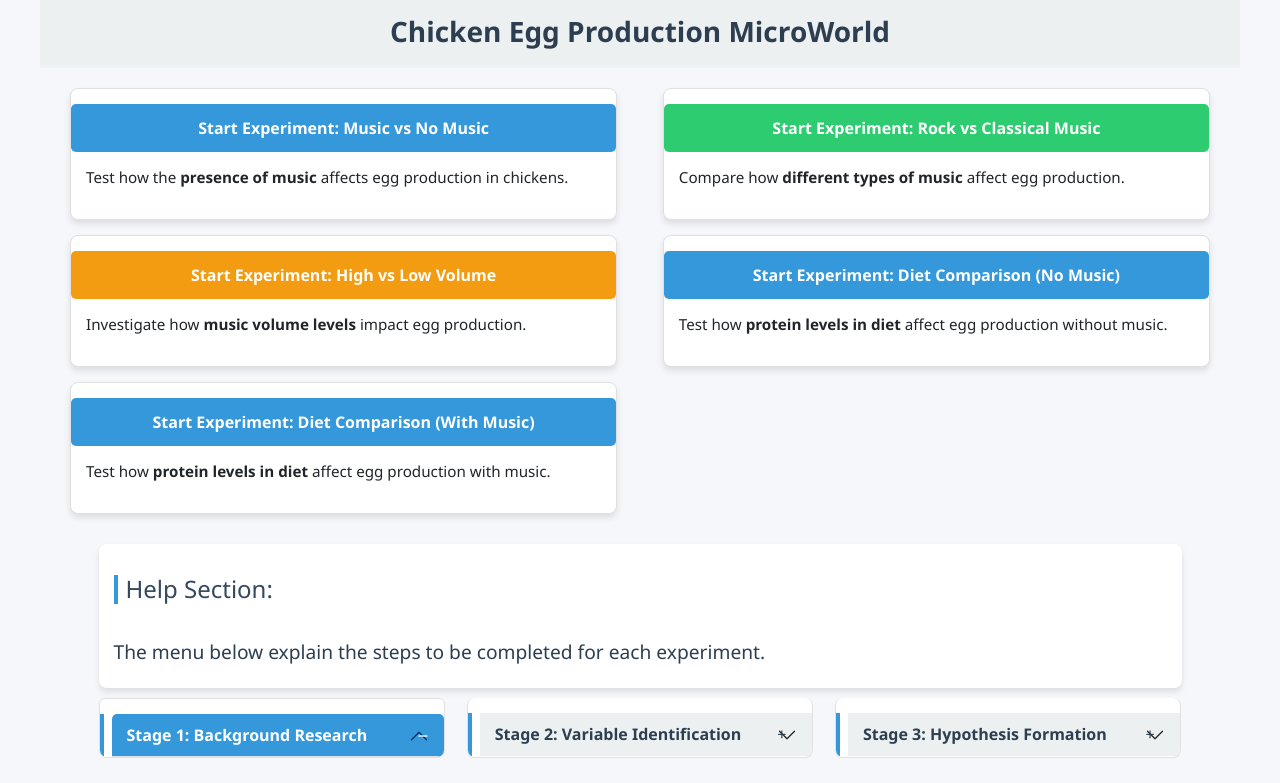
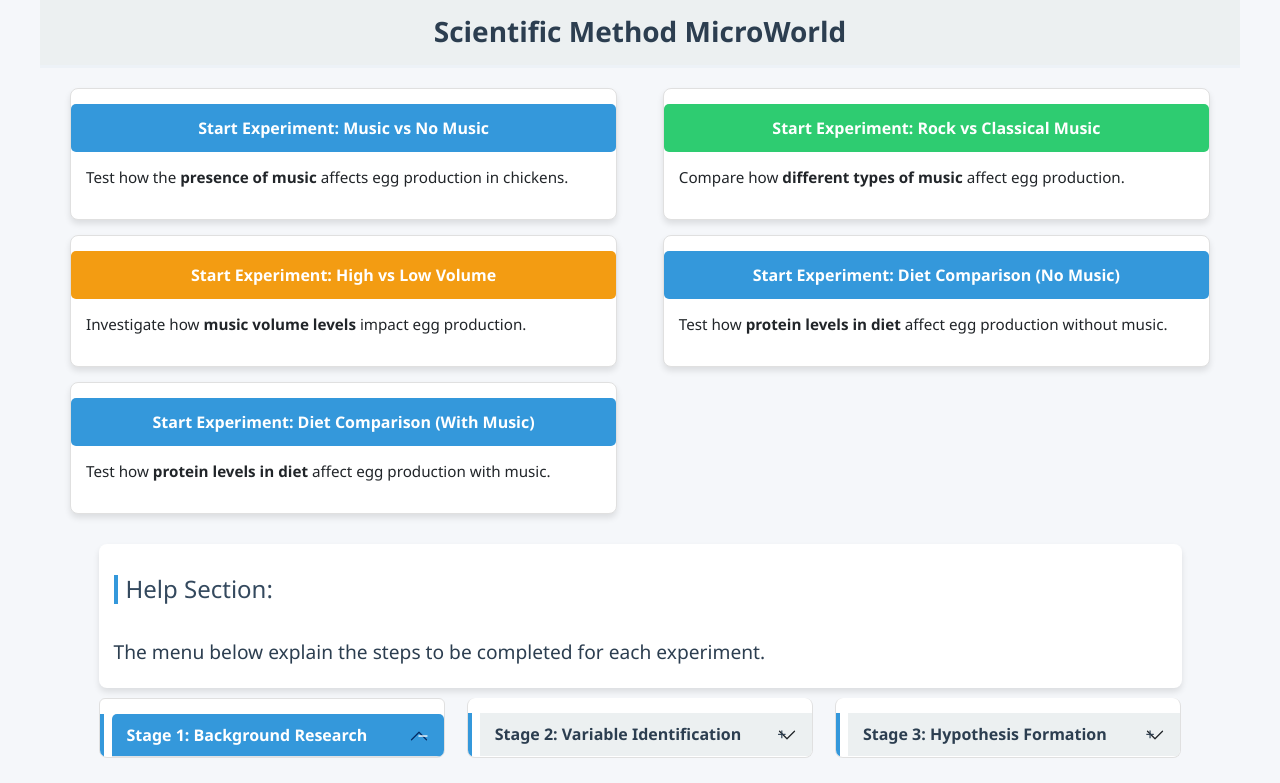
Before and after one commit to frederick2003/Final-Year-Project, a React (Vite) app: page / in a window 1280 px wide. Shown: the top 783 px of the page. Built offline with nearby package versions, Linux system fonts and the light colour scheme.

Commit message:
Changed title

```diff
--- a/src/HomePage/Home.jsx
+++ b/src/HomePage/Home.jsx
@@ -80,7 +80,7 @@ function HomePage() {
 
   return (
     <div>
-      <h1>Chicken Egg Production MicroWorld</h1>
+      <h1>Scientific Method MicroWorld</h1>
       <div className="experiments-container">
         {/* Experiment 1: Music vs No Music */}
         <div className="experiment-section">
```
